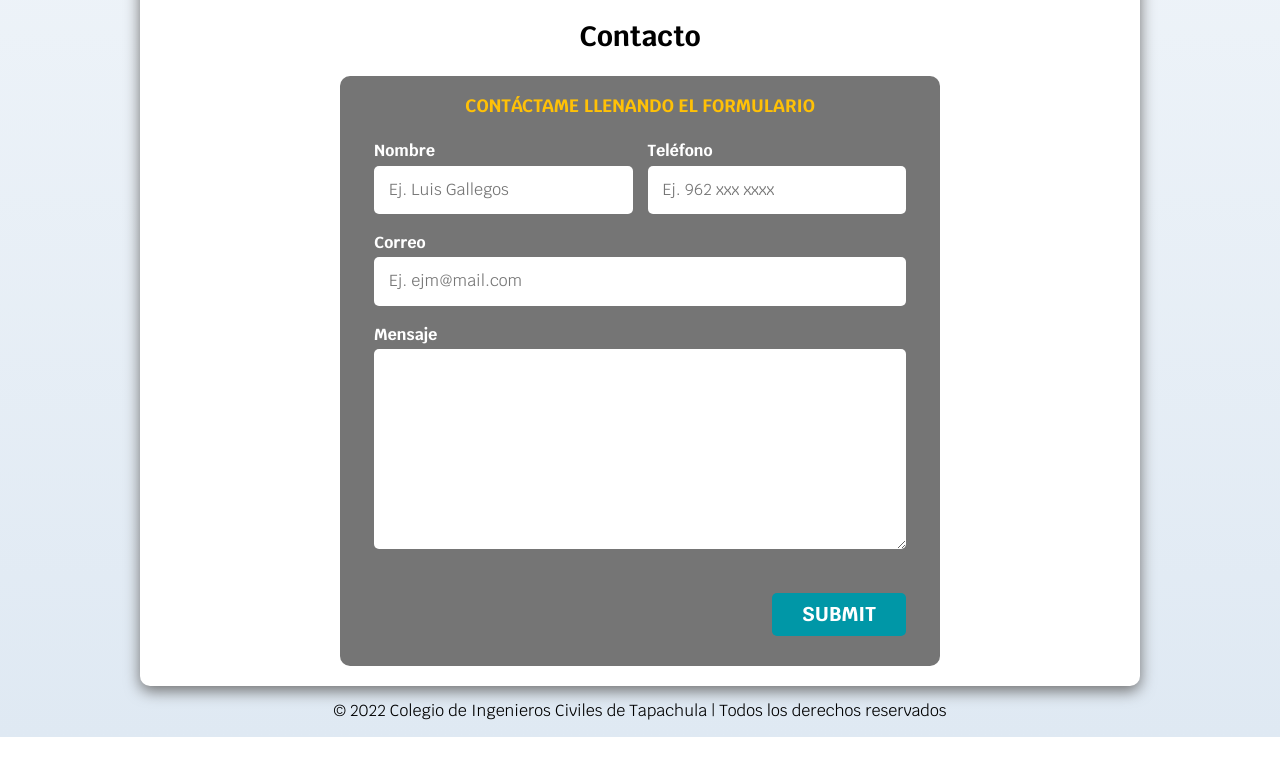
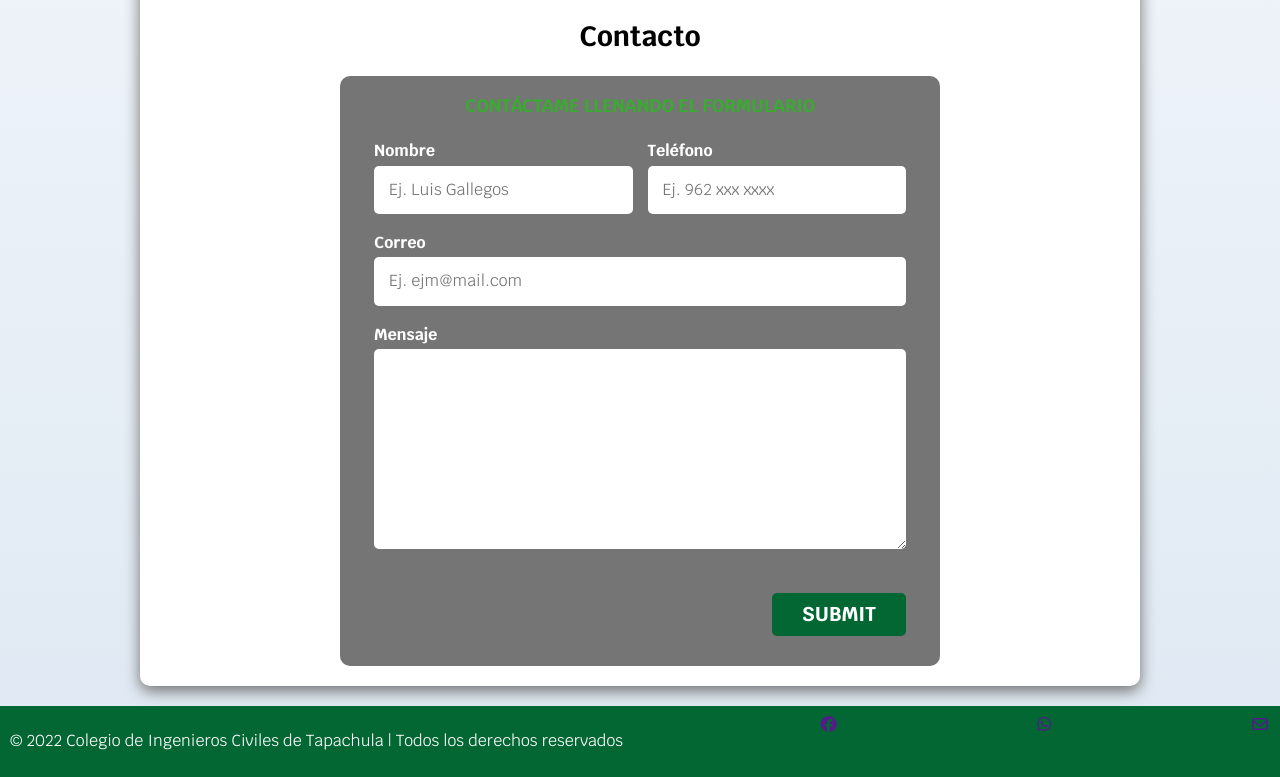
Before and after one commit to galme09/ResidenciaFab, a plain HTML site: page Fab/index.html in a window 1280 px wide. Shown: the part 998-1775 px from the top of the page. Before the commit the page ends 1735 px from the top, so only its background shows below. Drawn offline with Linux system fonts and the light colour scheme.

Commit message:
Colores actualizados, footer editado: se agregaron color de fondo e iconos de contacto (redes sociales) y se creo 'contacto.html'

```diff
--- a/Fab/css/style.css
+++ b/Fab/css/style.css
@@ -1,8 +1,8 @@
 :root{ /* propiedades por defecto */
     --blanco: #ffffff;
     --negro: #212121;
-    --prim: #ffc107;
-    --sec: #0097a7;
+    --prim: #39ab30;
+    --sec: #036734;
     --gris: #757575;
     --deg: #DFE9F3;
 
@@ -26,7 +26,14 @@ html {
 }
 
 .foot{
+    margin-top: 2rem;
+    padding: 1rem;
+    background-color: var(--sec);
+    color: var(--blanco);
     text-align: center;
+
+    display: flex;
+    justify-content: space-between;
 }
 
 body {
@@ -147,7 +154,7 @@ h3 {
 
 .navegacion a:hover{ /*hace que se vea una animación al momento de posicionar en el enlace*/
     background-color: var(--prim);
-    color: var(--negro);
+    color: var(--blanco);
 }
 
 /*banner - hero*/
--- a/Fab/index.html
+++ b/Fab/index.html
@@ -8,6 +8,7 @@
     <link rel="stylesheet" href="css/normalize.css"> <!--normaliza el diseño y el texto en cualquier navegador-->
     <link rel="preconnect" href="https://fonts.gstatic.com"> <!--precarga de la fuente-->
     <link href="https://fonts.googleapis.com/css2?family=Krub:wght@400;700&display=swap" rel="stylesheet"> <!--fuente externa tomada de google-->
+    <link rel="stylesheet" type="text/css" href="font-awesome/css/all.min.css">
     <link rel="preload" href="css/style.css" as="style"> <!--precarga del css/ hace más rápido la navegación en la web-->
     <link rel="stylesheet" type="text/css" href="css/style.css"> <!--carga del css-->
     <title>CICT</title>
@@ -151,6 +152,9 @@
 
     <footer class="foot">
         <p>&copy; 2022 Colegio de Ingenieros Civiles de Tapachula | Todos los derechos reservados</p>
+        <a href=""><i class="fa-brands fa-facebook"></i></a>
+        <a href=""><i class="fa-brands fa-whatsapp"></i></a>
+        <a href=""><i class="fa-regular fa-envelope"></i></a>
     </footer>
 </body>
 
```
Also changed, not shown: Fab/nosotros.html (+4 -0 lines).
